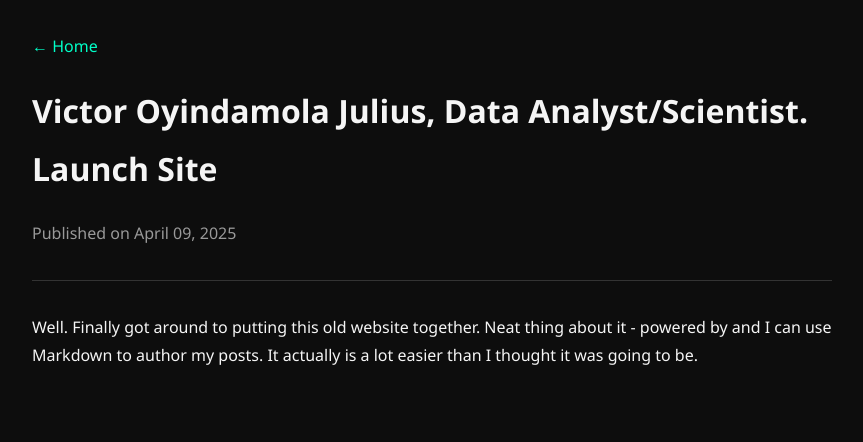
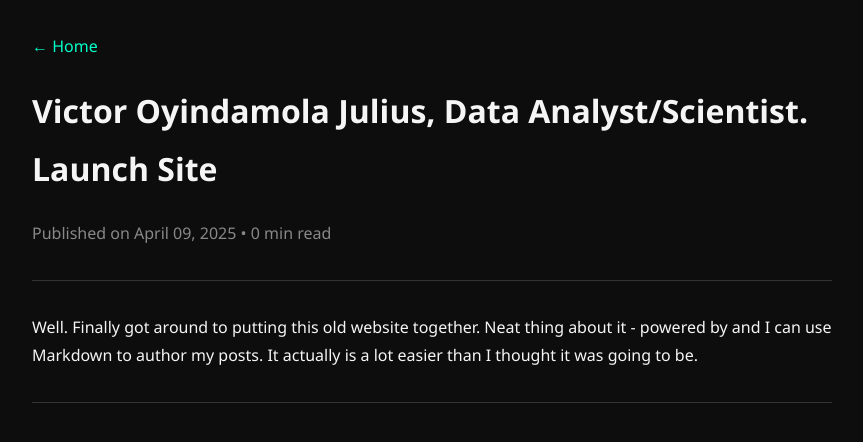
Before and after one commit to VeequeJay/VeequeJay.github.io, a Jekyll site: the page built from _posts/2014-04-30-First-Post.md, in a window 1280 px wide. Shown: the top 442 px of the page, without its empty margins (208-1071 px from the left). Built offline with Jekyll 4.4.1, drawn with Linux system fonts in a browser that asks for light colours.

Commit message:
Update blogposts.html

```diff
--- a/_layouts/blogposts.html
+++ b/_layouts/blogposts.html
@@ -9,10 +9,10 @@
       font-family: 'Segoe UI', sans-serif;
       background-color: #0d0d0d;
       color: #f5f5f5;
+      line-height: 1.8;
       padding: 2rem;
       max-width: 800px;
       margin: auto;
-      line-height: 1.8;
     }
     a {
       color: #00ffc8;
@@ -21,14 +21,42 @@
     a:hover {
       text-decoration: underline;
     }
-    header {
+    header, footer {
       margin-bottom: 2rem;
     }
     hr {
-      border: 0;
+      border: none;
       height: 1px;
       background: #333;
       margin: 2rem 0;
+    }
+    .tags {
+      margin-top: 1rem;
+    }
+    .tags span {
+      background-color: #1a1a1a;
+      color: #00ffc8;
+      padding: 0.2rem 0.6rem;
+      margin-right: 0.5rem;
+      border-radius: 4px;
+      font-size: 0.9rem;
+    }
+    .toc {
+      margin-top: 2rem;
+      padding: 1rem;
+      background: #1c1c1c;
+      border-left: 4px solid #00ffc8;
+    }
+    .toc h3 {
+      margin-top: 0;
+      color: #00ffc8;
+    }
+    .toc ul {
+      list-style: none;
+      padding-left: 0;
+    }
+    .toc ul li {
+      margin-bottom: 0.3rem;
     }
   </style>
 </head>
@@ -37,13 +65,45 @@
   <header>
     <a href="/" style="color: #00ffc8;">← Home</a>
     <h1>{{ page.title }}</h1>
-    <p style="color: #999;">Published on {{ page.date | date: "%B %d, %Y" }}</p>
+    <p style="color: #888;">
+      Published on {{ page.date | date: "%B %d, %Y" }} •
+      {% assign words = page.content | number_of_words %}
+      {% assign reading_time = words | divided_by:200 %}
+      {{ reading_time | ceil }} min read
+    </p>
+
+    {% if page.tags %}
+      <div class="tags">
+        {% for tag in page.tags %}
+          <span>{{ tag }}</span>
+        {% endfor %}
+      </div>
+    {% endif %}
     <hr />
   </header>
+
+  {% if page.toc %}
+  <div class="toc">
+    <h3>Table of Contents</h3>
+    {{ page.toc }}
+  </div>
+  {% endif %}
 
   <main>
     {{ content }}
   </main>
 
+  <footer>
+    <hr />
+    <div style="display: flex; justify-content: space-between;">
+      {% if page.previous %}
+        <a href="{{ page.previous.url }}">← {{ page.previous.title }}</a>
+      {% endif %}
+      {% if page.next %}
+        <a href="{{ page.next.url }}">{{ page.next.title }} →</a>
+      {% endif %}
+    </div>
+  </footer>
+
 </body>
 </html>
```
